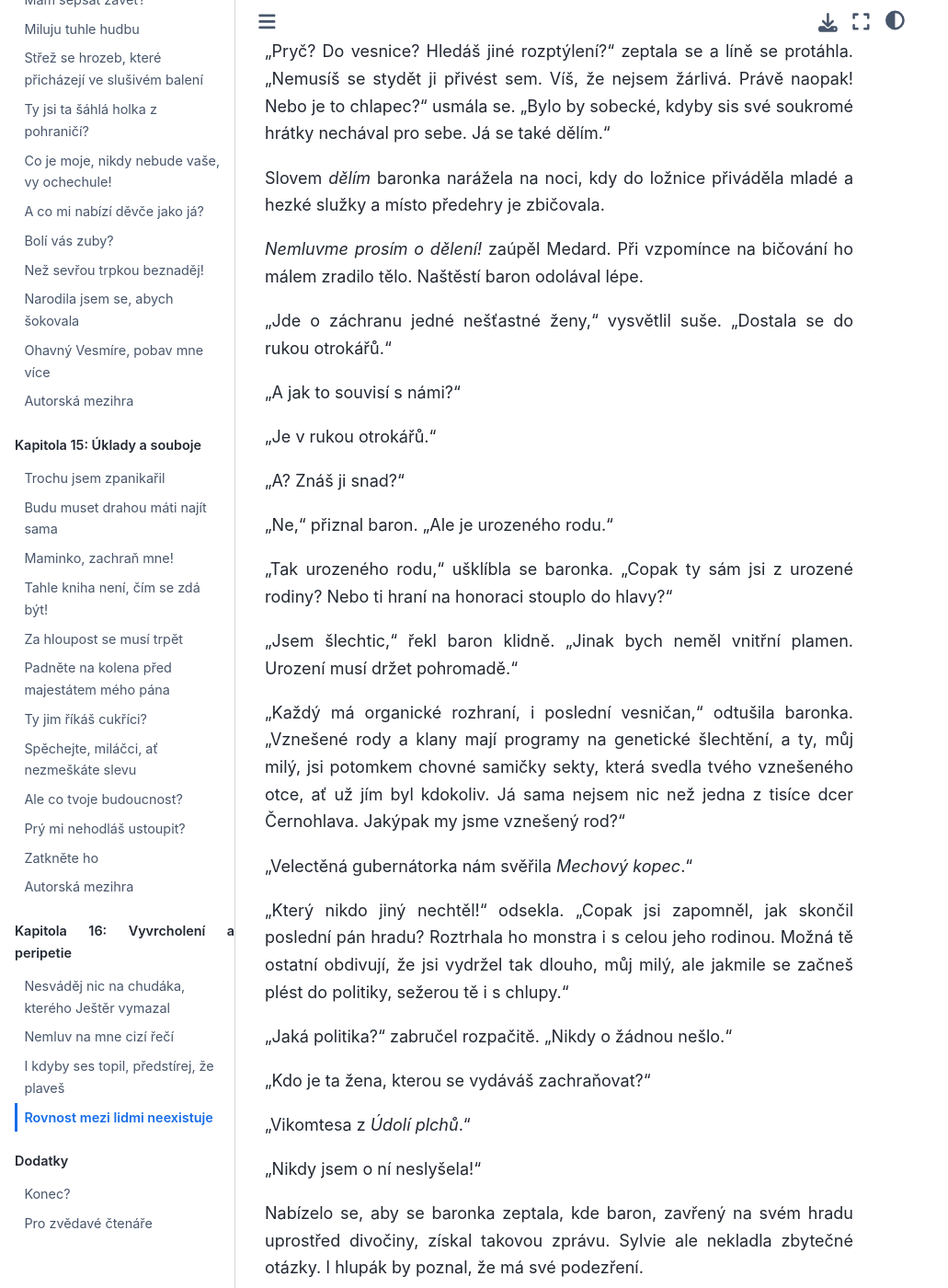
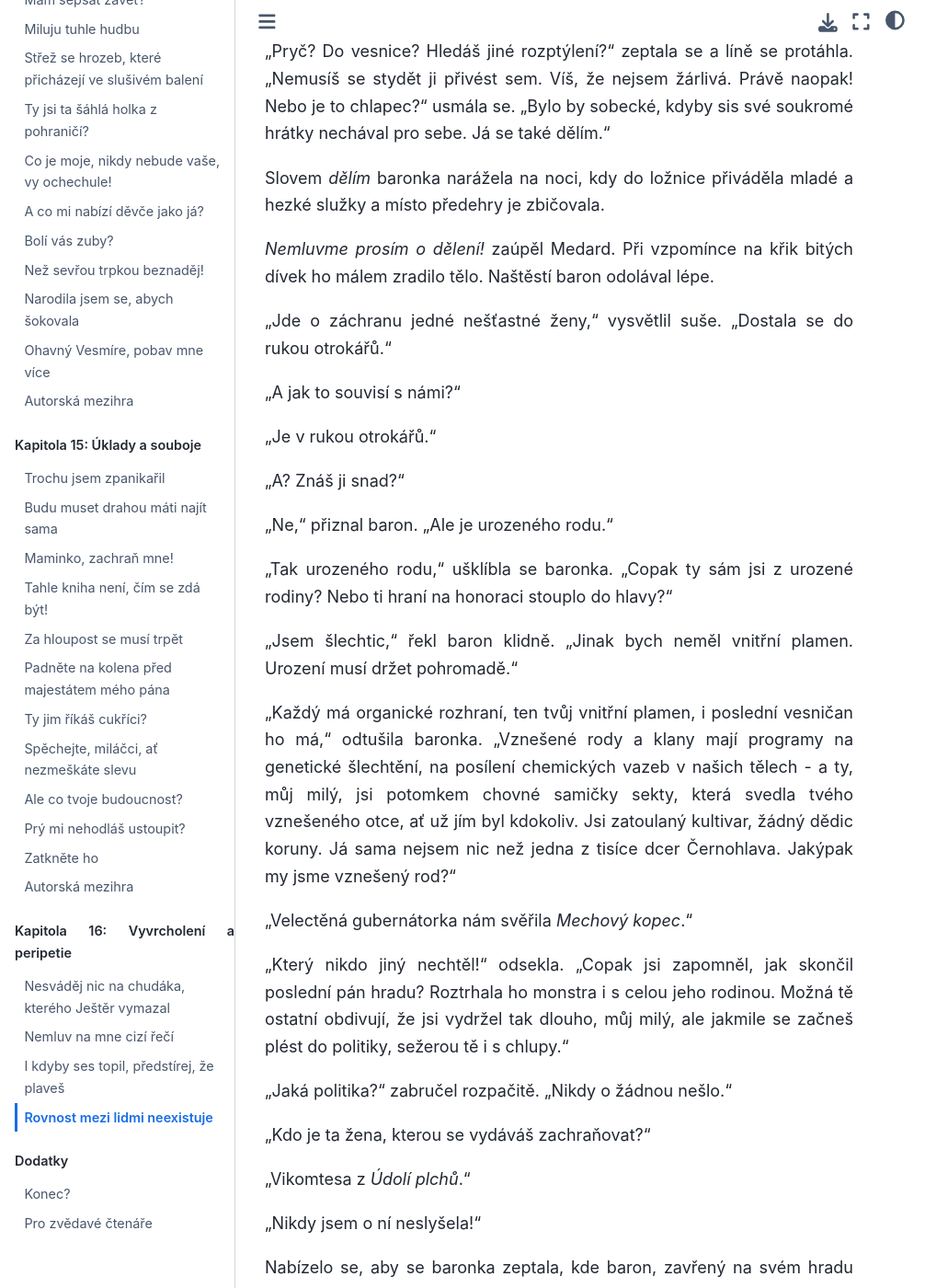
Before and after one commit to hanpari/sest-spolecniku, a Sphinx documentation site: the page built from source/sest_spolecniku/016-vyvrcholeni-a-peripetie/04.md, in a window 1280 px wide and 1400 px high, scrolled down 4362 px. Shown: the whole window at 92% size, without its empty margins (0-1031 px from the left). Built offline with Sphinx 7.4.7 and the Sphinx Book theme 1.1.4, drawn with Linux system fonts in a browser that asks for light colours.

Commit message:
Update 04.md

```diff
--- a/source/sest_spolecniku/016-vyvrcholeni-a-peripetie/04.md
+++ b/source/sest_spolecniku/016-vyvrcholeni-a-peripetie/04.md
@@ -110,7 +110,7 @@ Ne poprvé se Lauře v duchu omluvil, že ji srovnává s s nadmíru vyvinutou b
 
 Slovem *dělím* baronka narážela na noci, kdy do ložnice přiváděla mladé a hezké služky a místo předehry je zbičovala.
 
-*Nemluvme prosím o dělení!* zaúpěl Medard. Při vzpomínce  na bičování ho málem zradilo tělo. Naštěstí baron odolával lépe.
+*Nemluvme prosím o dělení!* zaúpěl Medard. Při vzpomínce  na křik bitých dívek ho málem zradilo tělo. Naštěstí baron odolával lépe.
 
 "Jde o záchranu jedné nešťastné ženy," vysvětlil suše. "Dostala se do rukou otrokářů."
 
@@ -126,7 +126,7 @@ Slovem *dělím* baronka narážela na noci, kdy do ložnice přiváděla mladé
 
 "Jsem šlechtic," řekl baron klidně. "Jinak bych neměl vnitřní plamen. Urození musí držet pohromadě."
 
-"Každý má organické rozhraní, i poslední vesničan," odtušila baronka. "Vznešené rody a klany mají programy na genetické šlechtění, a ty, můj milý, jsi potomkem chovné samičky sekty, která svedla tvého vznešeného otce, ať už jím byl kdokoliv. Já sama nejsem nic než jedna z tisíce dcer Černohlava. Jakýpak my jsme vznešený rod?"
+"Každý má organické rozhraní, ten tvůj vnitřní plamen, i poslední vesničan ho má," odtušila baronka. "Vznešené rody a klany mají programy na genetické šlechtění, na posílení chemických vazeb v našich tělech - a ty, můj milý, jsi potomkem chovné samičky sekty, která svedla tvého vznešeného otce, ať už jím byl kdokoliv. Jsi zatoulaný kultivar, žádný dědic koruny. Já sama nejsem nic než jedna z tisíce dcer Černohlava. Jakýpak my jsme vznešený rod?"
 
 "Velectěná gubernátorka nám svěřila *Mechový kopec*."
 
```
